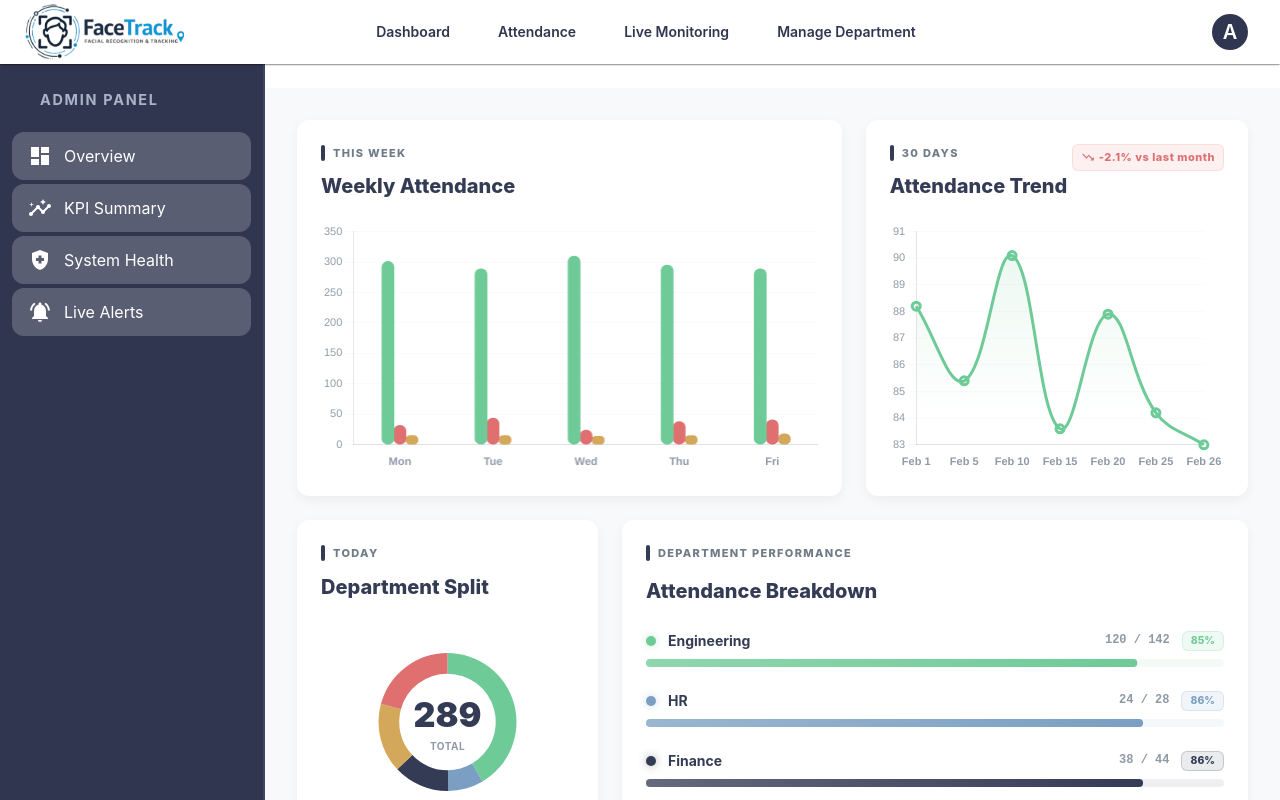
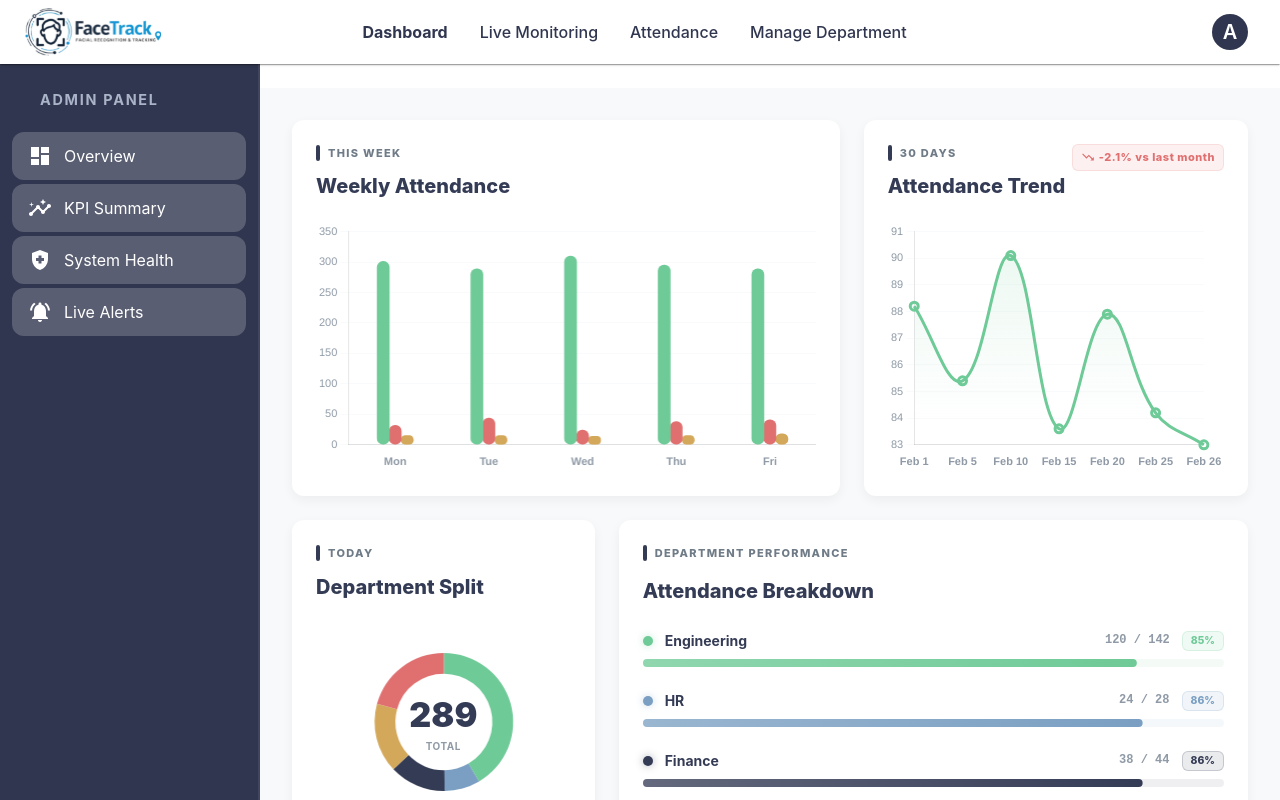
Before and after one commit to Diya050/FaceTrack, a React (Vite) app in the folder frontend/: page /admin/dashboard in a window 1280 px wide. Shown: the top 800 px of the page. Built offline with nearby package versions, Linux system fonts and the light colour scheme; some icons are missing.

Commit message:
feat: implement nested mobile navigation for admin header and sidebar

```diff
--- a/frontend/src/components/header/AdminHeader.tsx
+++ b/frontend/src/components/header/AdminHeader.tsx
@@ -2,11 +2,82 @@ import HeaderIcons from "./HeaderIcons";
 import BaseHeader from "./BaseHeader";
 import { useAuth } from "../../context/AuthContext";
 
-const navItems = [
-  { label: "Dashboard", path: "/admin/dashboard" },
-  { label: "Attendance", path: "/admin/attendance" },
-  { label: "Live Monitoring", path: "/admin/monitoring" },
-  { label: "Manage Department", path: "/admin/manage" },
+const adminNavItems = [
+  {
+    label: "Dashboard",
+    path: "/admin/dashboard",
+    children: [
+      { label: "Overview", path: "/admin/dashboard#overview" },
+      { label: "KPI Summary", path: "/admin/dashboard#kpi" },
+      { label: "System Health", path: "/admin/dashboard#health" },
+      { label: "Live Alerts", path: "/admin/dashboard#alerts" },
+    ],
+  },
+  {
+    label: "Live Monitoring",
+    path: "/admin/monitoring",
+    children: [
+      { label: "Camera Grid", path: "/admin/monitoring#grid" },
+      { label: "Full Screen View", path: "/admin/monitoring#fullscreen" },
+      { label: "Recognition Events", path: "/admin/monitoring#events" },
+      { label: "Event History", path: "/admin/monitoring#history" },
+    ],
+  },
+  {
+    label: "Attendance",
+    path: "/admin/attendance",
+    children: [
+      { label: "Records", path: "/admin/attendance#records" },
+      { label: "Search & Filters", path: "/admin/attendance#search" },
+      { label: "Corrections", path: "/admin/attendance#corrections" },
+      { label: "Export Reports", path: "/admin/attendance#export" },
+    ],
+  },
+  {
+    label: "Manage Department",
+    path: "/admin/manage",
+    children: [
+      { label: "Departments", path: "/admin/manage#departments" },
+      { label: "User Profiles", path: "/admin/manage#profiles" },
+      { label: "Bulk Upload", path: "/admin/manage#upload" },
+      { label: "Face Gallery", path: "/admin/manage#gallery" },
+      { label: "Roles", path: "/admin/manage#roles" },
+      { label: "Access Control", path: "/admin/manage#access" },
+    ],
+  },
+  // THESE WILL BE HIDDEN ON DESKTOP
+  {
+    label: "System Settings",
+    path: "/admin/settings/system",
+    hideOnDesktop: true,
+    children: [
+      { label: "AI Models", path: "/admin/settings/system#ai" },
+      { label: "Recognition Threshold", path: "/admin/settings/system#threshold" },
+      { label: "Notifications Config", path: "/admin/settings/system#notifications" },
+      { label: "Storage & Backup", path: "/admin/settings/system#storage" },
+      { label: "Camera Setup", path: "/admin/settings/system#camera" },
+    ],
+  },
+  {
+    label: "Security & Compliance",
+    path: "/admin/settings/security",
+    hideOnDesktop: true,
+    children: [
+      { label: "Audit Logs", path: "/admin/settings/security#audit" },
+      { label: "Access Logs", path: "/admin/settings/security#access" },
+      { label: "Consent Management", path: "/admin/settings/security#consent" },
+      { label: "Data Retention", path: "/admin/settings/security#retention" },
+    ],
+  },
+  {
+    label: "Help & Support",
+    path: "/admin/settings/help",
+    hideOnDesktop: true,
+    children: [
+      { label: "User Guide", path: "/admin/settings/help/user-guide" },
+      { label: "Admin Guide", path: "/admin/settings/help/admin-guide" },
+    ],
+  },
 ];
 
 const AdminHeader = () => {
@@ -15,7 +86,7 @@ const AdminHeader = () => {
   return (
     <BaseHeader
       logoLink="/admin/dashboard"
-      navItems={navItems}
+      navItems={adminNavItems}
       rightSlot={<HeaderIcons firstName={user?.firstName ?? "A"} />}
     />
   );
--- a/frontend/src/components/header/BaseHeader.tsx
+++ b/frontend/src/components/header/BaseHeader.tsx
@@ -1,19 +1,33 @@
+import React, { useState } from "react";
 import {
   AppBar,
   Toolbar,
   Box,
   Button,
   IconButton,
+  Drawer,
+  List,
+  ListItem,
+  ListItemButton,
+  ListItemText,
+  Divider,
+  Collapse,
   useMediaQuery,
+  Typography,
 } from "@mui/material";
 import { useTheme } from "@mui/material/styles";
 import MenuIcon from "@mui/icons-material/Menu";
+import CloseIcon from "@mui/icons-material/Close";
+import ExpandLess from "@mui/icons-material/ExpandLess";
+import ExpandMore from "@mui/icons-material/ExpandMore";
 import { Link, useLocation } from "react-router-dom";
-import React from "react";
 
-interface NavItem {
+// --- Types ---
+export interface NavItem {
   label: string;
   path: string;
+  hideOnDesktop?: boolean; // Items like Settings/Help that are already icons
+  children?: NavItem[];    // Sub-menu items
 }
 
 interface BaseHeaderProps {
@@ -27,31 +41,54 @@ const BaseHeader = ({ logoLink, navItems, rightSlot }: BaseHeaderProps) => {
   const isMobile = useMediaQuery(theme.breakpoints.down("md"));
   const location = useLocation();
 
-  const isActive = (path: string) =>
-    location.pathname.startsWith(path);
+  // State for Drawer and Nested Menus
+  const [drawerOpen, setDrawerOpen] = useState(false);
+  const [openSubMenus, setOpenSubMenus] = useState<{ [key: string]: boolean }>({});
+
+  const toggleDrawer = (open: boolean) => () => {
+    setDrawerOpen(open);
+  };
+
+  const handleSubMenuToggle = (label: string) => {
+    setOpenSubMenus((prev) => ({
+      ...prev,
+      [label]: !prev[label],
+    }));
+  };
+
+  const isActive = (path: string) => location.pathname.startsWith(path);
 
   return (
+    <>
       <AppBar position="fixed" color="inherit" elevation={1}>
         <Toolbar sx={{ justifyContent: "space-between", minHeight: 64 }}>
-        {/* Logo */}
+
+          {/* Logo Section */}
           <Box component={Link} to={logoLink} sx={{ display: "inline-flex" }}>
             <Box
               component="img"
               src="/logo.svg"
               alt="FaceTrack"
-            sx={{ height: 56 }}
+              sx={{ height: { xs: 40, md: 48 } }}
             />
           </Box>
 
-        {/* Desktop Nav */}
+          {/* Desktop Navigation */}
           {!isMobile && (
-          <Box sx={{ display: "flex", gap: 4 }}>
-            {navItems.map((item) => (
+            <Box sx={{ display: "flex", gap: 2 }}>
+              {navItems
+                .filter((item) => !item.hideOnDesktop) // Clean desktop view
+                .map((item) => (
                   <Button
                     key={item.path}
                     component={Link}
                     to={item.path}
                     color={isActive(item.path) ? "primary" : "inherit"}
+                    sx={{
+                      fontWeight: isActive(item.path) ? 700 : 500,
+                      textTransform: "none",
+                      fontSize: "1rem"
+                    }}
                   >
                     {item.label}
                   </Button>
@@ -59,17 +96,119 @@ const BaseHeader = ({ logoLink, navItems, rightSlot }: BaseHeaderProps) => {
             </Box>
           )}
 
-        {/* Right Slot */}
+          {/* Right Slot & Hamburger Toggle */}
           <Box sx={{ display: "flex", alignItems: "center", gap: 1 }}>
             {rightSlot}
+
             {isMobile && (
-            <IconButton>
+              <IconButton
+                edge="end"
+                onClick={toggleDrawer(true)}
+                color="inherit"
+                aria-label="menu"
+              >
                 <MenuIcon />
               </IconButton>
             )}
           </Box>
         </Toolbar>
       </AppBar>
+
+      {/* Mobile Navigation Drawer */}
+      <Drawer
+        anchor="right"
+        open={drawerOpen}
+        onClose={toggleDrawer(false)}
+        PaperProps={{
+          sx: { width: 300, backgroundColor: theme.palette.background.default },
+        }}
+      >
+        {/* Drawer Header */}
+        <Box
+          sx={{
+            display: "flex",
+            justifyContent: "space-between",
+            alignItems: "center",
+            p: 2,
+          }}
+        >
+
+          <Typography fontWeight={600} color="dark">ADMIN PANEL</Typography>
+          <IconButton onClick={toggleDrawer(false)}>
+            <CloseIcon />
+          </IconButton>
+        </Box>
+
+        <Divider />
+
+        {/* Nested List Tree */}
+        <List component="nav" sx={{ pt: 0 }}>
+          {navItems.map((item) => (
+            <React.Fragment key={item.label}>
+              {/* Top Level Item */}
+              <ListItem disablePadding>
+                <ListItemButton
+                  onClick={
+                    item.children
+                      ? () => handleSubMenuToggle(item.label)
+                      : toggleDrawer(false)
+                  }
+                  component={item.children ? "div" : Link}
+                  to={item.children ? undefined : item.path}
+                  selected={isActive(item.path)}
+                  sx={{ py: 1.5 }}
+                >
+                  <ListItemText
+                    primary={item.label}
+                    primaryTypographyProps={{
+                      // Only bold if it's the exact path OR if a child is active
+                      fontWeight: (location.pathname === item.path || (item.children?.some(child => location.pathname === child.path))) ? 700 : 500,
+                      fontSize: "1.05rem",
+                      color: (location.pathname === item.path || (item.children?.some(child => location.pathname === child.path))) ? "primary.main" : "inherit"
+                    }}
+                  />
+                  {item.children ? (
+                    openSubMenus[item.label] ? <ExpandLess /> : <ExpandMore />
+                  ) : null}
+                </ListItemButton>
+              </ListItem>
+
+              {/* Collapsible Sub-items */}
+              {item.children && (
+                <Collapse in={openSubMenus[item.label]} timeout="auto" unmountOnExit>
+                  <List component="div" disablePadding sx={{ bgcolor: "action.hover" }}>
+                    {item.children.map((child) => (
+                      <ListItemButton
+                        key={child.path}
+                        component={Link}
+                        to={child.path}
+                        onClick={toggleDrawer(false)}
+                        selected={location.pathname === child.path}
+                        sx={{
+                          pl: 4,
+                          py: 1,
+                          borderLeft: location.pathname === child.path ? `4px solid ${theme.palette.primary.main}` : "none"
+                        }}
+                      >
+                        <ListItemText
+                          primary={child.label}
+                          primaryTypographyProps={{
+                            variant: "body2",
+                            fontWeight: location.pathname === child.path ? 600 : 400,
+                          }}
+                        />
+                      </ListItemButton>
+                    ))}
+                  </List>
+                </Collapse>
+              )}
+            </React.Fragment>
+          ))}
+        </List>
+      </Drawer>
+
+      <Toolbar />
+    </>
   );
 };
 
--- a/frontend/src/components/header/HeaderIcons.tsx
+++ b/frontend/src/components/header/HeaderIcons.tsx
@@ -38,7 +38,7 @@ const HeaderIcons = ({ firstName }: Props) => {
 
   const handleSettings = () => {
     if (role === "admin") {
-      navigate("/admin/settings/help/user-guide");
+      navigate("/admin/settings/help/admin-guide");
     }
     else if (role === "user"){
       navigate("/user/help");
--- a/frontend/src/layout/AdminLayout.tsx
+++ b/frontend/src/layout/AdminLayout.tsx
@@ -5,8 +5,8 @@ import AdminSidebar from "../components/admin/AdminSidebar";
 import AdminHeader from "../components/header/AdminHeader";
 import Footer from "../components/Footer";
 
-const NAVBAR_HEIGHT = 64;
-const SIDEBAR_WIDTH = 265;
+const NAVBAR_HEIGHT = 0;
+const SIDEBAR_WIDTH = 260;
 const COLLAPSED_WIDTH = 64;
 
 const AdminLayout = () => {
--- a/frontend/src/routes/AdminRoute.tsx
+++ b/frontend/src/routes/AdminRoute.tsx
@@ -42,7 +42,7 @@ export const adminRoutes: RouteObject = {
     { path: "manage", element: <ManagePage /> },
 
     // Settings → System
-    { path: "settings", element: <Navigate to="/admin/settings/system" replace /> },
+    { path: "settings", element: <Navigate to="/admin/settings/help/admin-guide" replace /> },
     { path: "settings/system", element: <SystemSettingsPage /> },
 
     // Settings → Security
```
Lines whose indentation alone changed are shown as unchanged.
